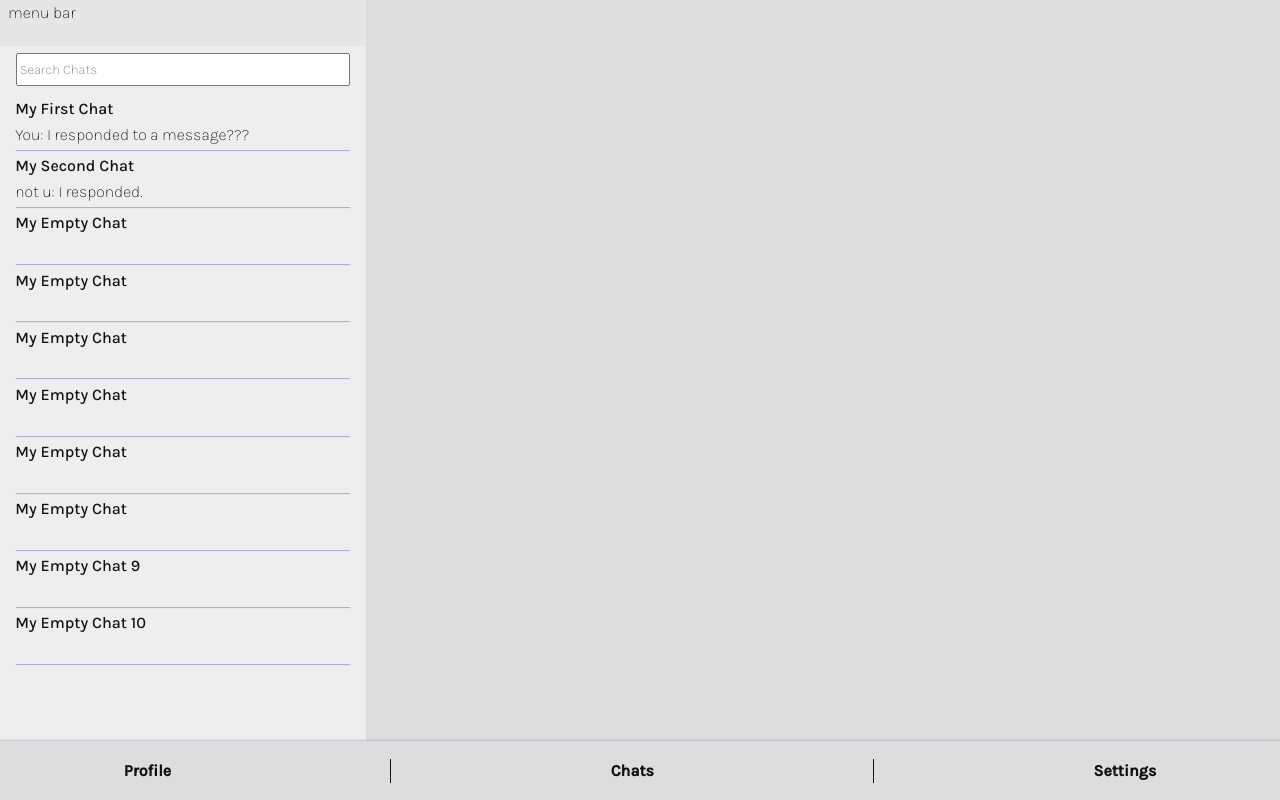
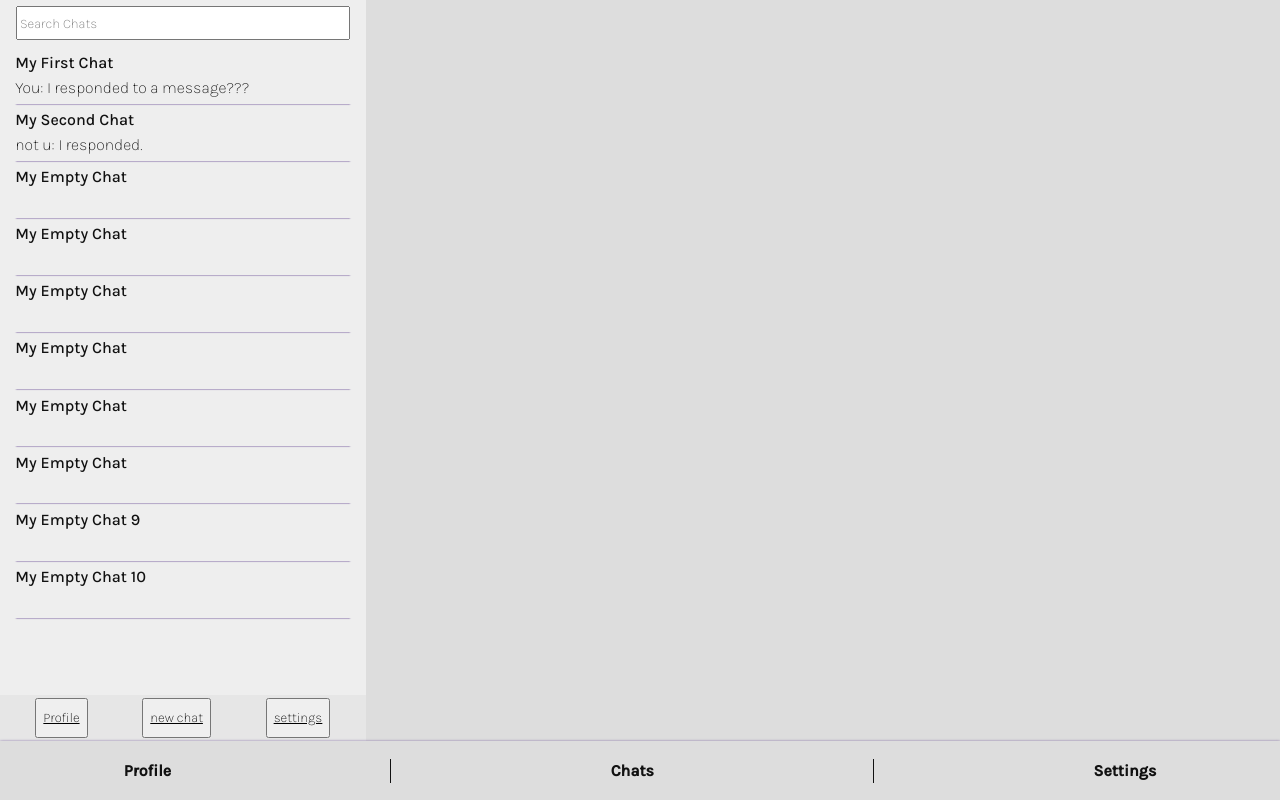
Before and after one commit to seanmizen/web3-messenger, a React (Create React App) app: page / in a window 1280 px wide. Built offline with nearby package versions, Linux system fonts and the light colour scheme; a web font is replaced by a local one.

Commit message:
added extra menu bar

```diff
--- a/src/App.js
+++ b/src/App.js
@@ -4,10 +4,8 @@ import { Chats, Settings, Profile } from "./pages";
 import { ThemeProvider } from "./Theme";
 // import { Web3 } from "./services";
 import { BrowserRouter as Router, Routes, Route } from "react-router-dom";
-// import { useState } from "react";
 
 function App() {
-  // const [chats, setChats] = useState({});
   return (
     <ThemeProvider>
       <Router basename={process.env.REACT_APP_BASENAME}>
--- a/src/components/MenuBar/MenuBar.js
+++ b/src/components/MenuBar/MenuBar.js
@@ -1,7 +1,24 @@
 import styles from "./MenuBar.module.css";
+import { Link } from "react-router-dom";
 
-const MenuBar = () => {
-  return <div className={styles["menu-bar"]}>menu bar</div>;
+// profile
+// new chat
+// settings
+
+const MenuBar = (createNewChat) => {
+  return (
+    <div className={styles["menu-bar"]}>
+      <Link to="/profile">
+        <button>Profile</button>
+      </Link>
+      <Link to="/">
+        <button onClick={createNewChat}>new chat</button>
+      </Link>
+      <Link to="/settings">
+        <button>settings</button>
+      </Link>
+    </div>
+  );
 };
 
 export default MenuBar;
--- a/src/components/MenuBar/MenuBar.module.css
+++ b/src/components/MenuBar/MenuBar.module.css
@@ -3,5 +3,11 @@
   display: flex;
   padding: 0.2rem 0.5rem;
   height: 2.5rem;
-  /* width: 100%; */
+  flex-direction: row;
+  flex-wrap: nowrap;
+  justify-content: space-around;
 }
+
+.menu-bar a {
+  display: flex;
+}
--- a/src/features/AllChats/AllChats.js
+++ b/src/features/AllChats/AllChats.js
@@ -22,7 +22,6 @@ const AllChats = ({ chats, currentUser, currentChatID, setCurrentChatID }) => {
 
   return (
     <div className={styles["left-side"]}>
-      <MenuBar />
       <SearchBar key={-1} setSearchTerm={setSearchTerm}></SearchBar>
       <ul className={styles["chat-list"]}>
         {chats?.filter(chatMatchesSearch).map((chat, index) => {
@@ -38,6 +37,7 @@ const AllChats = ({ chats, currentUser, currentChatID, setCurrentChatID }) => {
           );
         })}
       </ul>
+      <MenuBar />
     </div>
   );
 };
```
